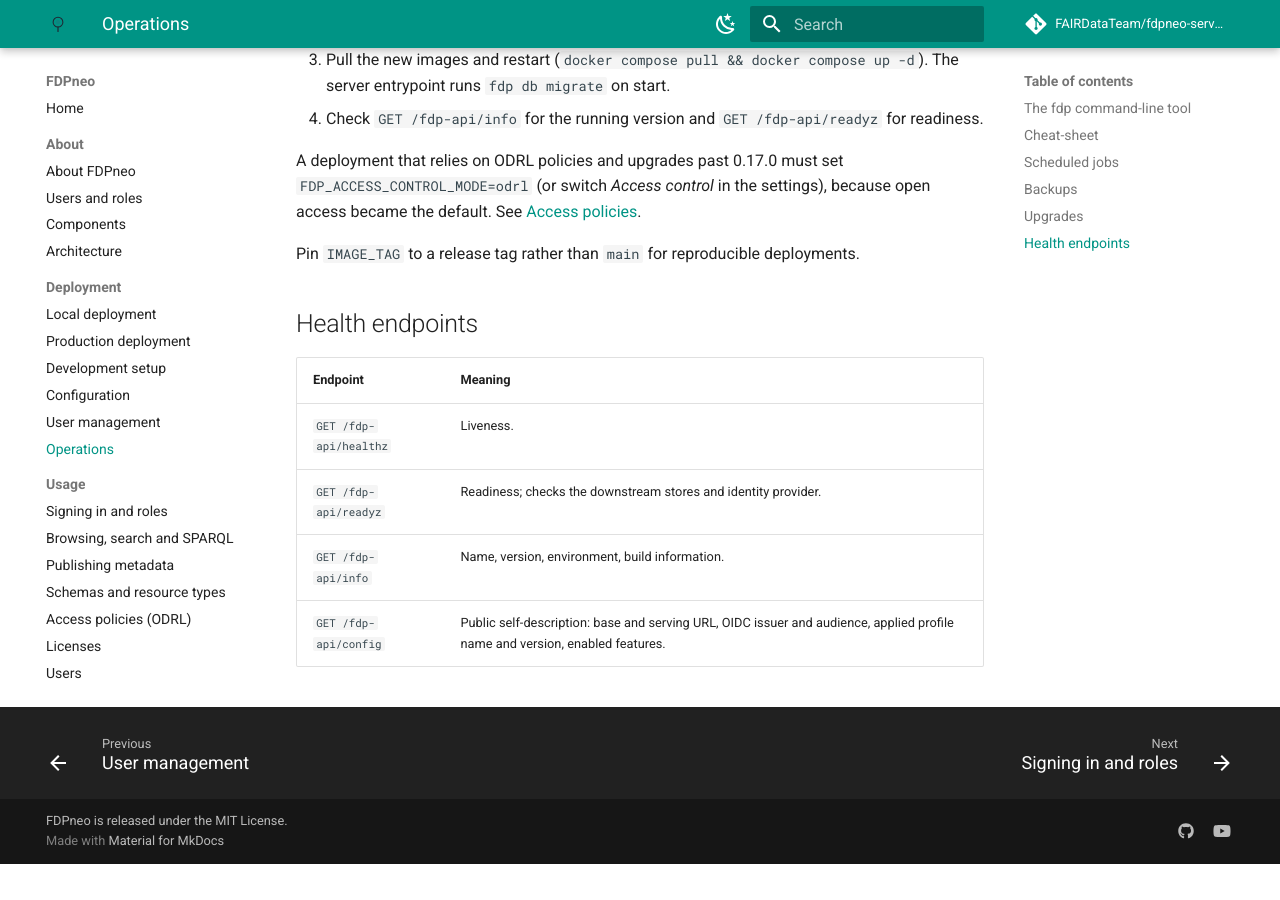
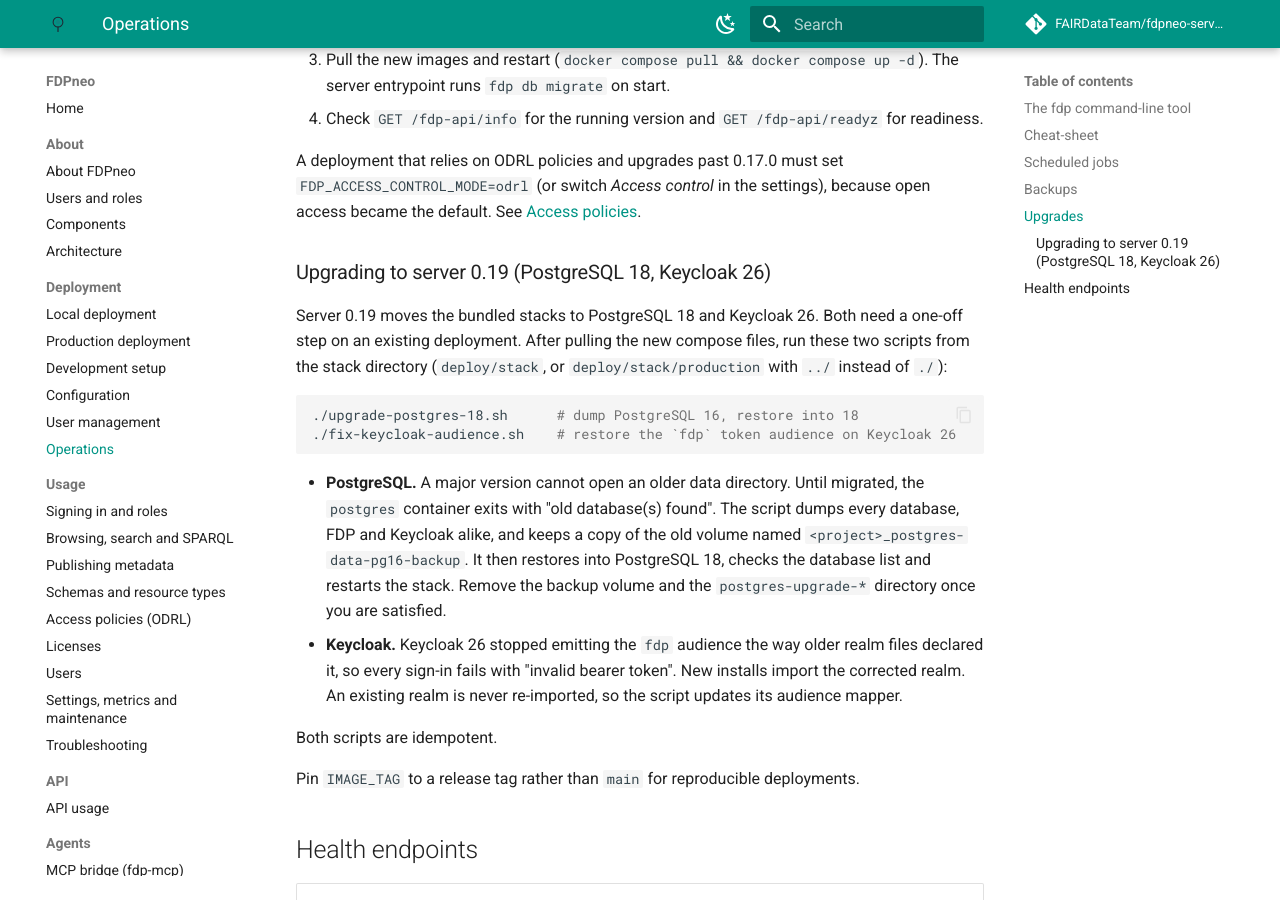
Before and after one commit to FAIRDataTeam/fdpneo-docs, an MkDocs documentation site: the page built from docs/deployment/operations.md, in a window 1280 px wide and 900 px high, scrolled down 2973 px. Built offline with MkDocs 1.6.1 and Material for MkDocs 9.7.7, drawn with Linux system fonts in a browser that asks for light colours; comment, search, counter and statistics services are not loaded; before the commit the page ends 3837 px from its top, so only the background shows below that.

Commit message:
Server 0.19: PostgreSQL 18, Keycloak 26, GraphDB 10.8; upgrade steps
Component versions, the two one-off upgrade scripts in Operations, two
troubleshooting rows for their failure symptoms, and the Read the Docs
build on Python 3.14.

Co-Authored-By: Claude Opus 5.5 <noreply@anthropic.com>
Signed-off-by: Luiz Olavo Bonino <l.o.boninodasilvasantos@utwente.nl>

````diff
--- a/.readthedocs.yaml
+++ b/.readthedocs.yaml
@@ -5,7 +5,7 @@ version: 2
 build:
   os: ubuntu-24.04
   tools:
-    python: "3.12"
+    python: "3.14"
 
 mkdocs:
   configuration: mkdocs.yml
--- a/docs/deployment/operations.md
+++ b/docs/deployment/operations.md
@@ -72,6 +72,20 @@ After a restore or import, rebuild the search index with `fdp search reindex`. T
 
 A deployment that relies on ODRL policies and upgrades past 0.17.0 must set `FDP_ACCESS_CONTROL_MODE=odrl` (or switch *Access control* in the settings), because open access became the default. See [Access policies](../usage/policies.md#access-control-mode).
 
+### Upgrading to server 0.19 (PostgreSQL 18, Keycloak 26)
+
+Server 0.19 moves the bundled stacks to PostgreSQL 18 and Keycloak 26. Both need a one-off step on an existing deployment. After pulling the new compose files, run these two scripts from the stack directory (`deploy/stack`, or `deploy/stack/production` with `../` instead of `./`):
+
+```bash
+./upgrade-postgres-18.sh      # dump PostgreSQL 16, restore into 18
+./fix-keycloak-audience.sh    # restore the `fdp` token audience on Keycloak 26
+```
+
+- **PostgreSQL.** A major version cannot open an older data directory. Until migrated, the `postgres` container exits with "old database(s) found". The script dumps every database, FDP and Keycloak alike, and keeps a copy of the old volume named `<project>_postgres-data-pg16-backup`. It then restores into PostgreSQL 18, checks the database list and restarts the stack. Remove the backup volume and the `postgres-upgrade-*` directory once you are satisfied.
+- **Keycloak.** Keycloak 26 stopped emitting the `fdp` audience the way older realm files declared it, so every sign-in fails with "invalid bearer token". New installs import the corrected realm. An existing realm is never re-imported, so the script updates its audience mapper.
+
+Both scripts are idempotent.
+
 Pin `IMAGE_TAG` to a release tag rather than `main` for reproducible deployments.
 
 ## Health endpoints
````
Also changed, not shown: docs/about/components.md (+4 -4 lines), docs/usage/troubleshooting.md (+2 -0 lines).
